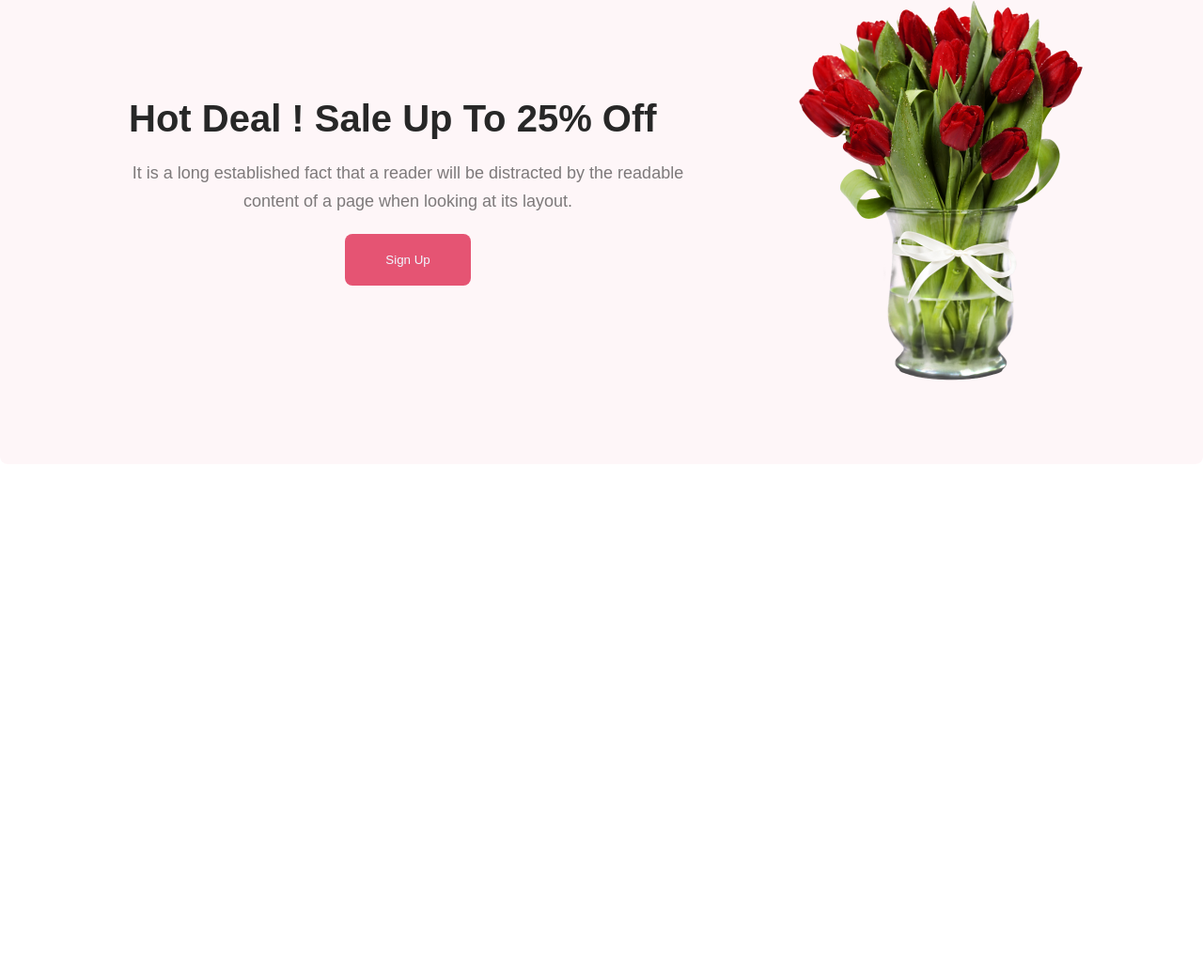
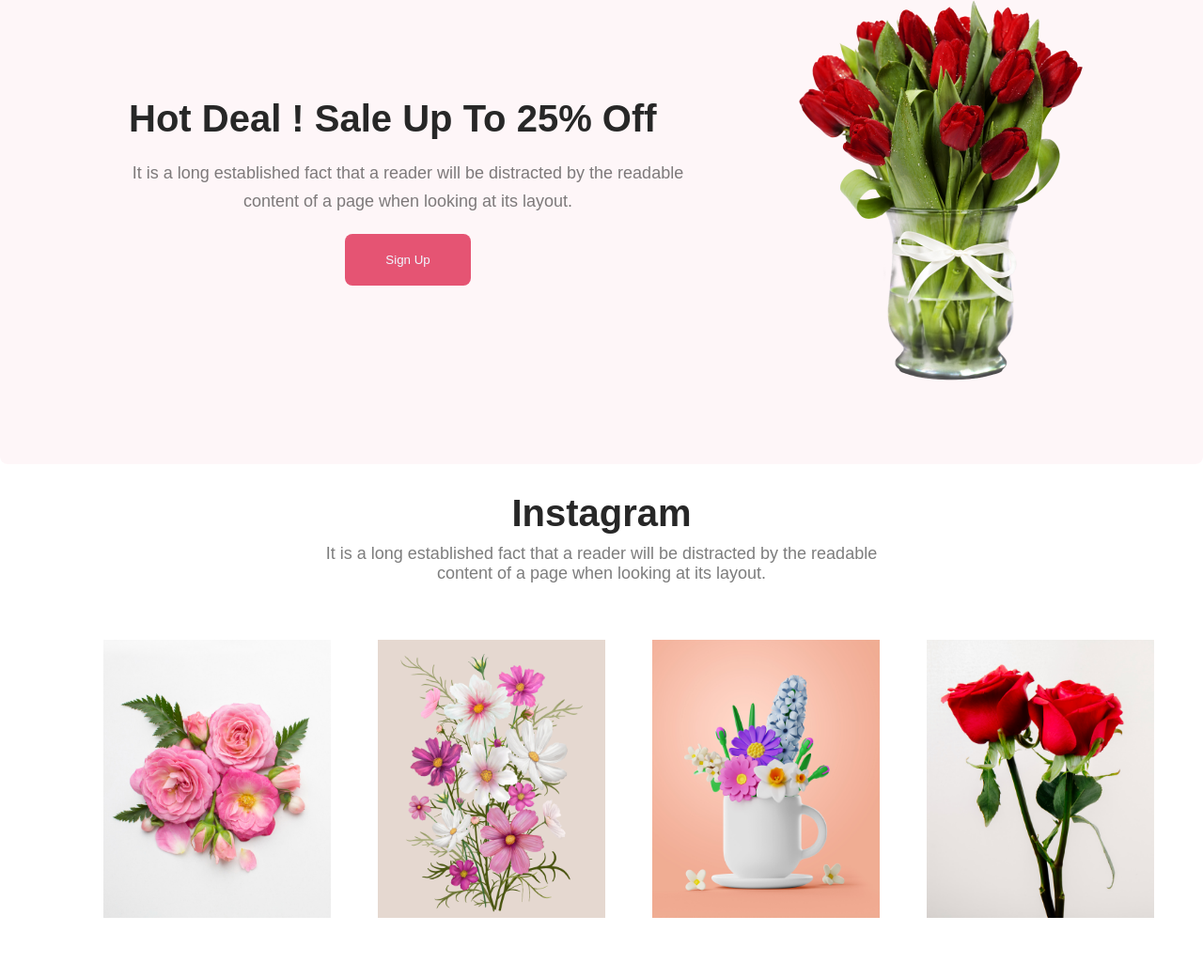
Before and after one commit to nhossainbappi/flower-shop, a plain HTML site: page index.html in a window 1280 px wide. Shown: the part 1808-2849 px from the top of the page at 94% size. Before the commit the page ends 2302 px from the top, so only its background shows below. Drawn offline with Linux system fonts and the light colour scheme.

Commit message:
social part added

```diff
--- a/index.html
+++ b/index.html
@@ -94,7 +94,27 @@
 
 
     <!-- social part start -->
+    <div class="social-parts">
+        <h1>Instagram</h1>
+        <p>It is a long established fact that a reader will be distracted by the readable<br> content of a page when looking at its layout.</p>
+        <div class="social-part">
+            <div class="social">
+                <img src="./Flower Asset/Flower 01.png" alt="">
+            </div>
+            <div class="social">
+                <img src="./Flower Asset/Rectangle 4.png" alt="">
 
+            </div>
+            <div class="social">
+                <img src="./Flower Asset/Rectangle 5.png" alt="">
+
+            </div>
+            <div class="social">
+                <img src="./Flower Asset/Rectangle 6.png" alt="">
+
+            </div>
+        </div>
+    </div>
     <!-- social part end -->
 
     <script
--- a/style.css
+++ b/style.css
@@ -232,3 +232,54 @@ height: 420px;
 flex-shrink: 0;
 margin-right: 40px;
 }
+
+
+
+/* social-part */
+
+.social-parts{
+    text-align: center;
+    margin-top: 30px;
+
+
+
+}
+.social-parts h1{
+color: #272727;
+text-align: center;
+
+font-size: 40px;
+font-style: normal;
+font-weight: 800;
+line-height: normal;
+
+
+
+}
+
+.social-parts p{
+    display: flex;
+
+flex-direction: column;
+flex-shrink: 0;
+color: rgba(39, 39, 39, 0.60);
+text-align: center;
+
+font-size: 18px;
+font-style: normal;
+font-weight: 400;
+margin-top: 10px;
+
+}
+
+
+.social-part{
+    display: flex;
+    padding: 60px;
+}
+.social img{
+    width: 242px;
+height: 296px;
+margin-left: 50px;
+
+}
```
